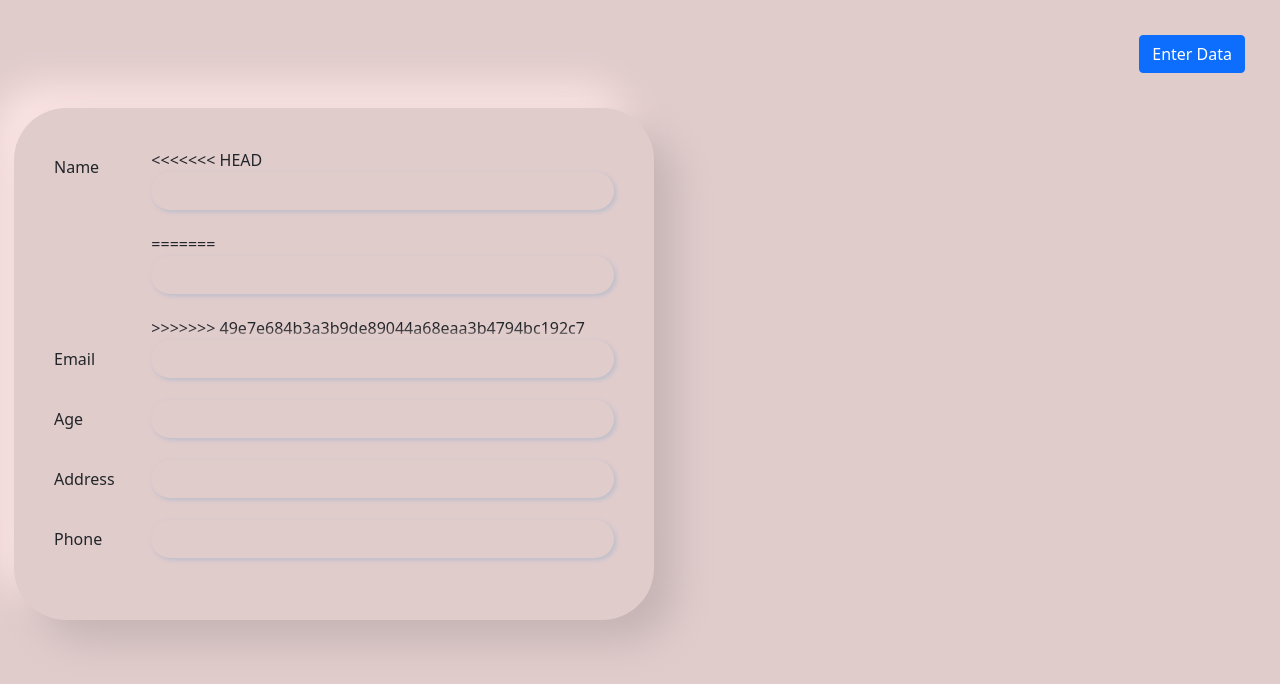
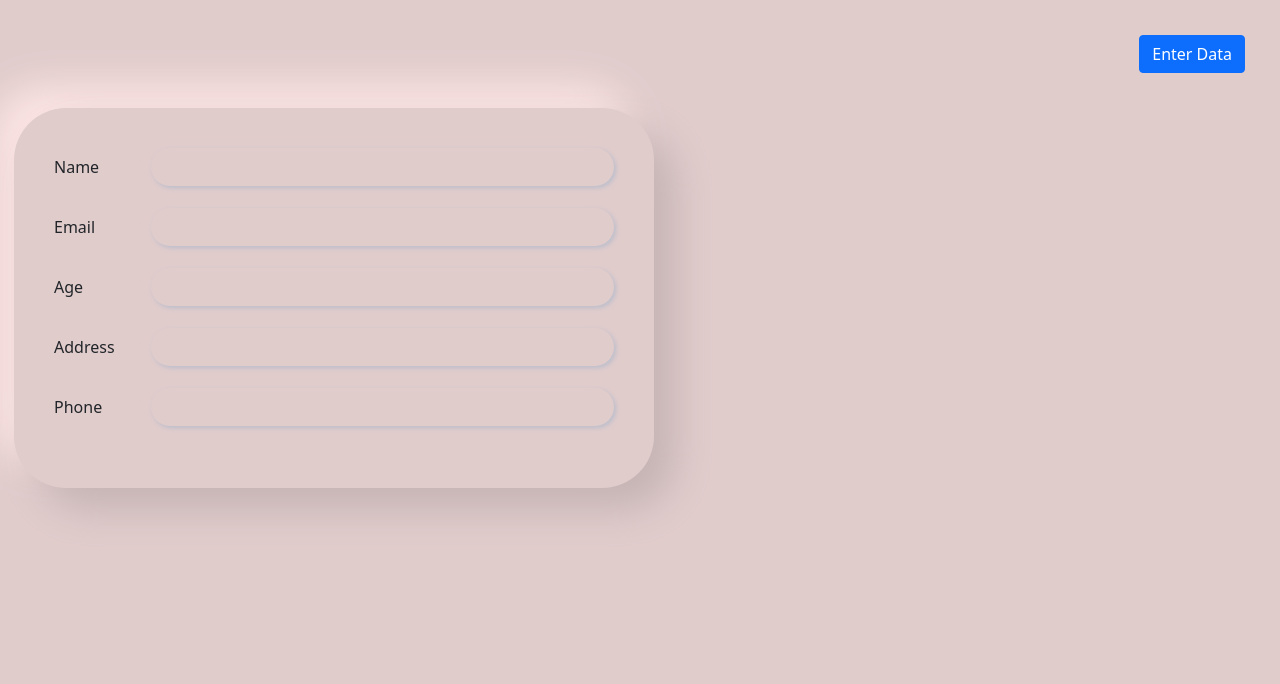
Before and after one commit to Mdaaquib-01/private, a plain HTML site: page form/index.html in a window 1280 px wide. Drawn offline with nearby package versions, Linux system fonts and the light colour scheme.

Commit message:
new commit

```diff
--- a/form/index.html
+++ b/form/index.html
@@ -19,11 +19,7 @@
         <div class="form-group row">
           <label for="Name" class="col-sm-2 col-form-label">Name</label>
           <div class="col-sm-10">
-<<<<<<< HEAD
             <input type="text" readonly class="form-control-plaintext" id="Name">
-=======
-            <input type="text" readonly class="form-control-plaintext" id="Name">
->>>>>>> 49e7e684b3a3b9de89044a68eaa3b4794bc192c7
           </div>
         </div>
         <div class="form-group row">
```
